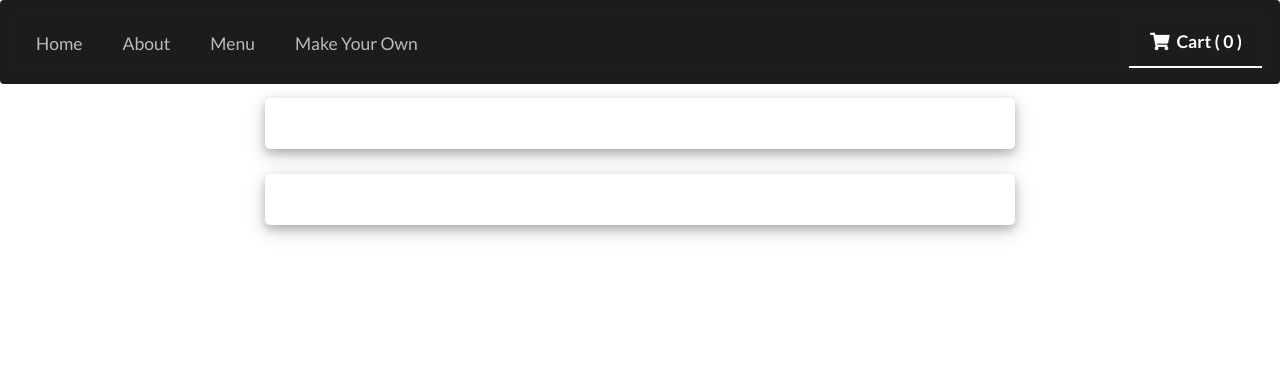
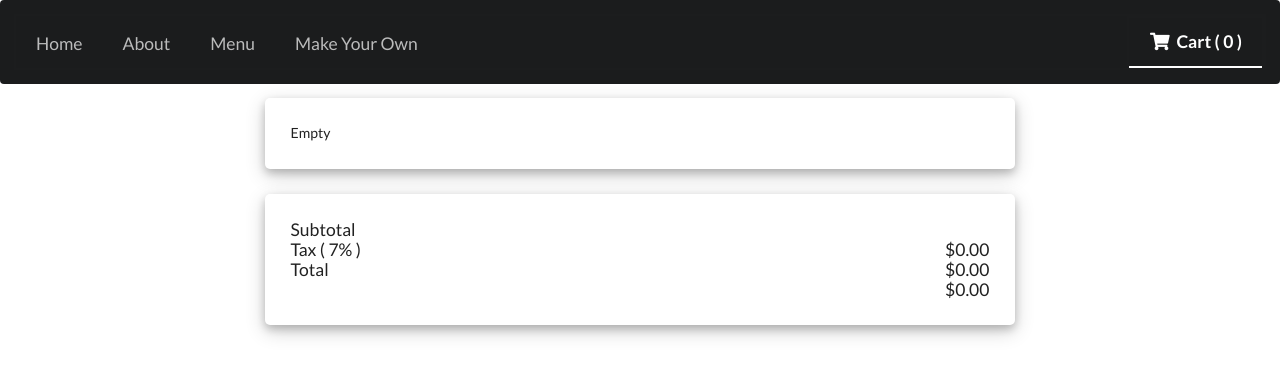
Before and after one commit to Rsja12/react-pizza-client, a React (Create React App) app: page /cart in a window 1280 px wide. Shown: the top 376 px of the page. Built offline with nearby package versions, Linux system fonts and the light colour scheme.

Commit message:
conditionally renders items in cart and adds pricing functionality

```diff
--- a/src/components/Cart.js
+++ b/src/components/Cart.js
@@ -9,22 +9,22 @@ import '../styles/Cart.css'
 export class Cart extends Component {
 
     renderCart() {
-        return this.props.cart.map( pizza => {
-            return <CartList pizza={pizza}  />
-        } )
+        if ( this.props.cart.length === 0 ) {
+            return <div>Empty</div>
+        } else {
+            // figure out key
+            return this.props.cart.map( pizza => <CartList pizza={pizza} /> )
+        }
     }
 
-
-
     render() {
-        console.log(this.props.cart)
         return (
             <div>
                 <Navigation />
                 <div className="cart-container">
                     { this.renderCart() }
-                    </div>
-                <Pricing cart={this.props.cart}/>
+                </div>
+                <Pricing cart={this.props.cart} />
             </div>
         )
     }
--- a/src/components/Pricing.js
+++ b/src/components/Pricing.js
@@ -1,17 +1,81 @@
 // component at bottom of cart route
 // displays subtotal, tax and total and does the calculation of price for current items in cart
 
-import React from 'react'
-
 import '../styles/Pricing.css'
 
-const Pricing = (props) => {
-    console.log(props.pizza)
-    return (
-        <div className="price">
+import React, { Component } from 'react'
 
-        </div>
-    )
+export class Pricing extends Component {
+
+
+    calcSubtotal = () => {
+        return (8.99 * this.props.cart.length).toFixed(2)
+    }
+
+    calcTax = () => {
+        const jsCrazyNum = this.calcSubtotal() * 0.07
+        return jsCrazyNum.toFixed(2)
+    }
+
+    calcTotal = () => {
+        return (this.calcSubtotal() * 1.07).toFixed(2)
+    }
+
+
+    render() {
+        return (
+            <div className="price">
+                <div className="ui middle aligned divided list">
+                    <div className="item">
+
+                        <div className="content">
+                            Subtotal
+                        </div>
+                        <div className="right floated content">
+                           ${ this.calcSubtotal() }
+                        </div>
+
+                        <div className="content">
+                            Tax ( 7% )
+                        </div>
+                        <div className="right floated content">
+                           ${ this.calcTax() }
+                        </div>
+
+                        <div className="content">
+                            Total
+                        </div>
+                        <div className="right floated content">
+                           ${ this.calcTotal() }
+                        </div>
+
+                    </div>
+                </div>
+            </div>
+        )
+    }
 }
 
 export default Pricing
+
+
+// const Pricing = (props) => {
+//     console.log(props.pizza)
+//     return (
+//         <div className="price">
+//             <div className="ui middle aligned divided list">
+//             <div className="item">
+//                 <div className="content">
+//                     <div className="header">Subtotal</div>
+//                     <div></div>
+//                 <div className="right floated content">
+//                     <div></div>
+//                 </div>
+//                 </div>
+//             </div>
+//         </div>
+//         </div>
+//     )
+// }
+
+// export default Pricing
```
